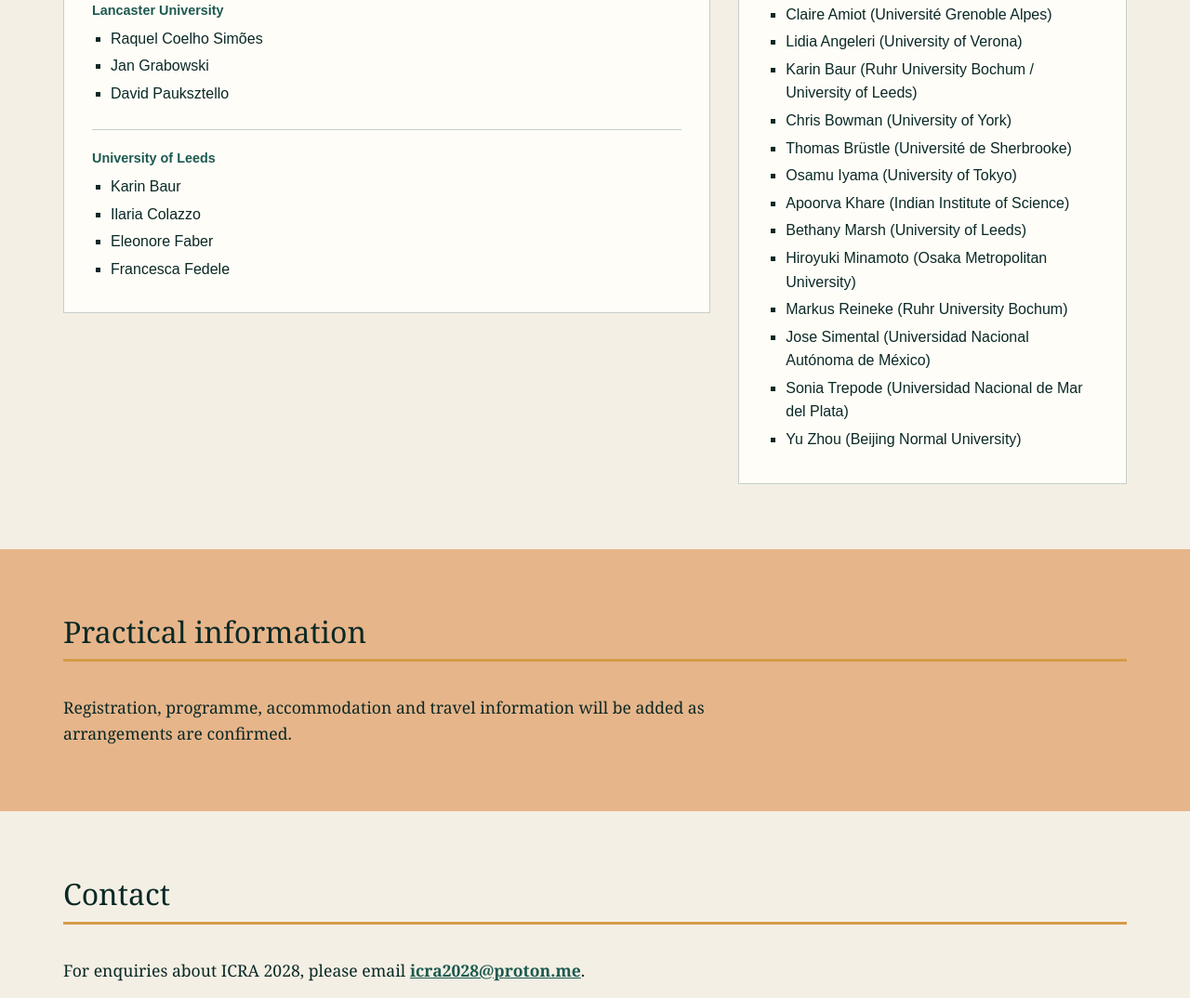
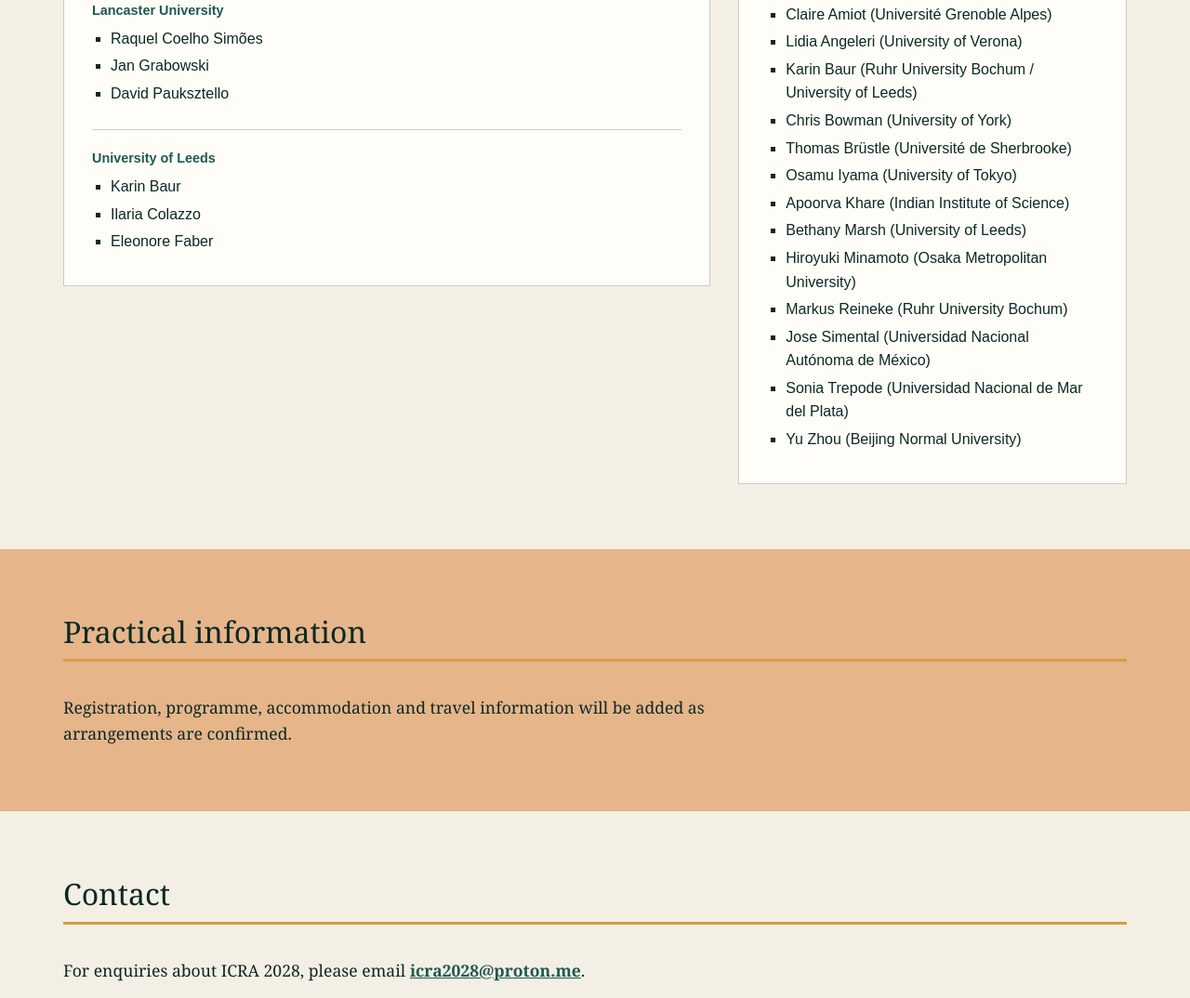
Before and after one commit to icra2028/icra2028.github.io, a plain HTML site: page index.html in a window 1280 px wide. Shown: the part 3610-4684 px from the top of the page at 93% size. Drawn offline with Linux system fonts and the light colour scheme.

Commit message:
organisers

```diff
--- a/index.html
+++ b/index.html
@@ -228,7 +228,6 @@
               <li>Karin Baur</li>
               <li>Ilaria Colazzo</li>
               <li>Eleonore Faber</li>
-              <li>Francesca Fedele</li>
             </ul>
           </div>
         </div>
```
